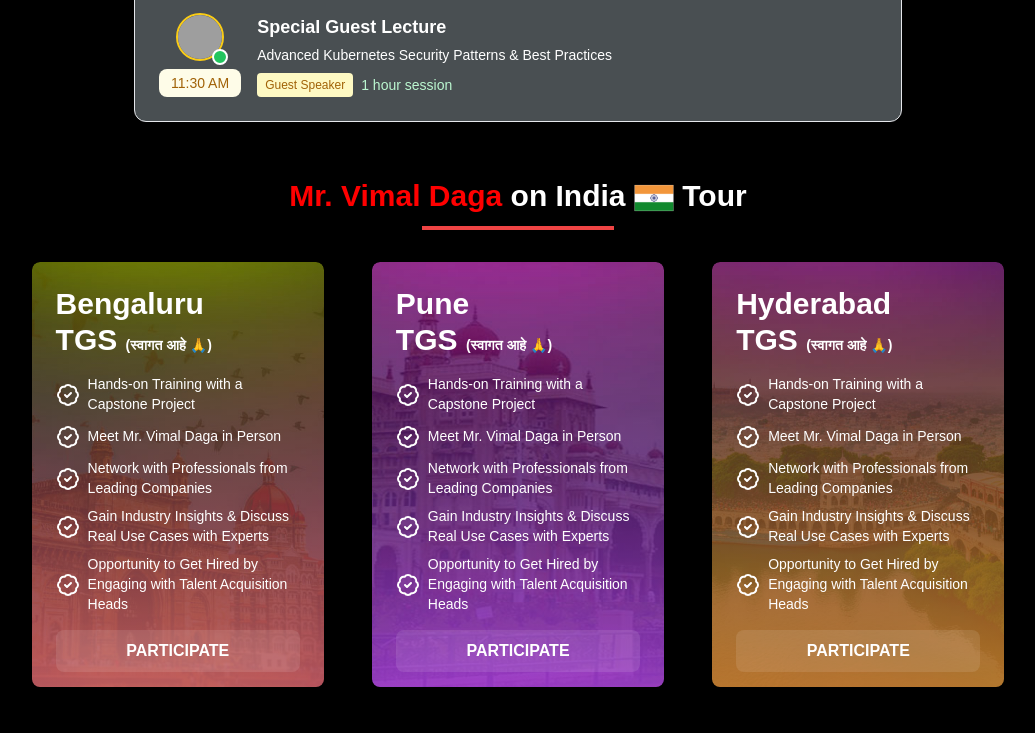
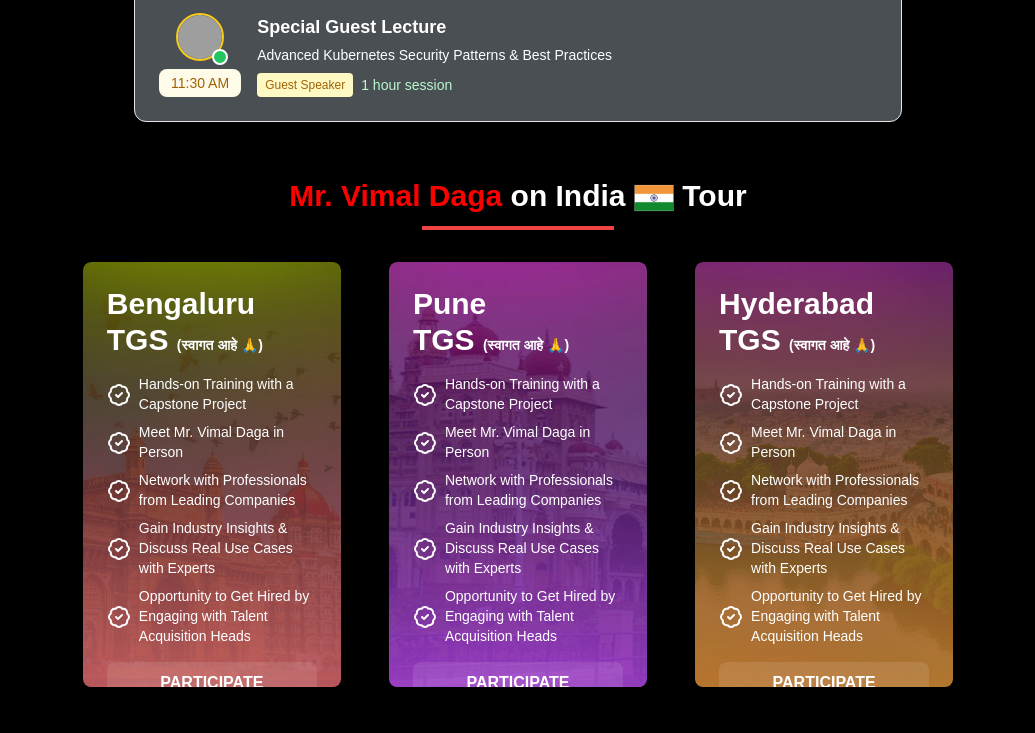
Before and after one commit to tony83033/TGS-CONFERENCE_FOLK_VERSION, a Next.js app: page / in a window 1280 px wide. Shown: the part 3180-3913 px from the top of the page, without its empty margins (122-1157 px from the left). Built offline with nearby package versions, Linux system fonts and the light colour scheme; grey boxes are pictures that could not be loaded.

Commit message:
updated code

```diff
--- a/src/components/customComponents/CityCards.tsx
+++ b/src/components/customComponents/CityCards.tsx
@@ -61,7 +61,7 @@ export default function CityCardGrid() {
   const [hoveredIndex, setHoveredIndex] = useState<number | null>(null)
 
   return (
-    <div className="p-8">
+    <div className="p-8 max-w-6xl mx-auto">
       {/* Title Section */}
       <div className="text-center mb-8">
         <h1 className="text-3xl font-bold text-[#FFFFFF] mb-2 mt-6"><span className="text-[#ff0000]">Mr. Vimal Daga</span> on India <Image src={indiaFlag} alt="India Flag" width={40} height={30} className="inline-block" /> Tour</h1>
--- a/src/components/customComponents/Levels.tsx
+++ b/src/components/customComponents/Levels.tsx
@@ -78,7 +78,7 @@ const Levels = () => {
   ];
 
   return (
-    <div className="relative max-w-2xl mx-auto p-6 bg-black/95 min-h-screen">
+    <div className="relative max-w-2xl mx-auto p-6 bg-black/95 ">
       {/* Background grid pattern */}
       <div className="absolute inset-0 bg-[linear-gradient(rgba(255,255,255,.05)_1px,transparent_1px),linear-gradient(90deg,rgba(255,255,255,.05)_1px,transparent_1px)] bg-[size:50px_50px] -z-20" />
 
```
